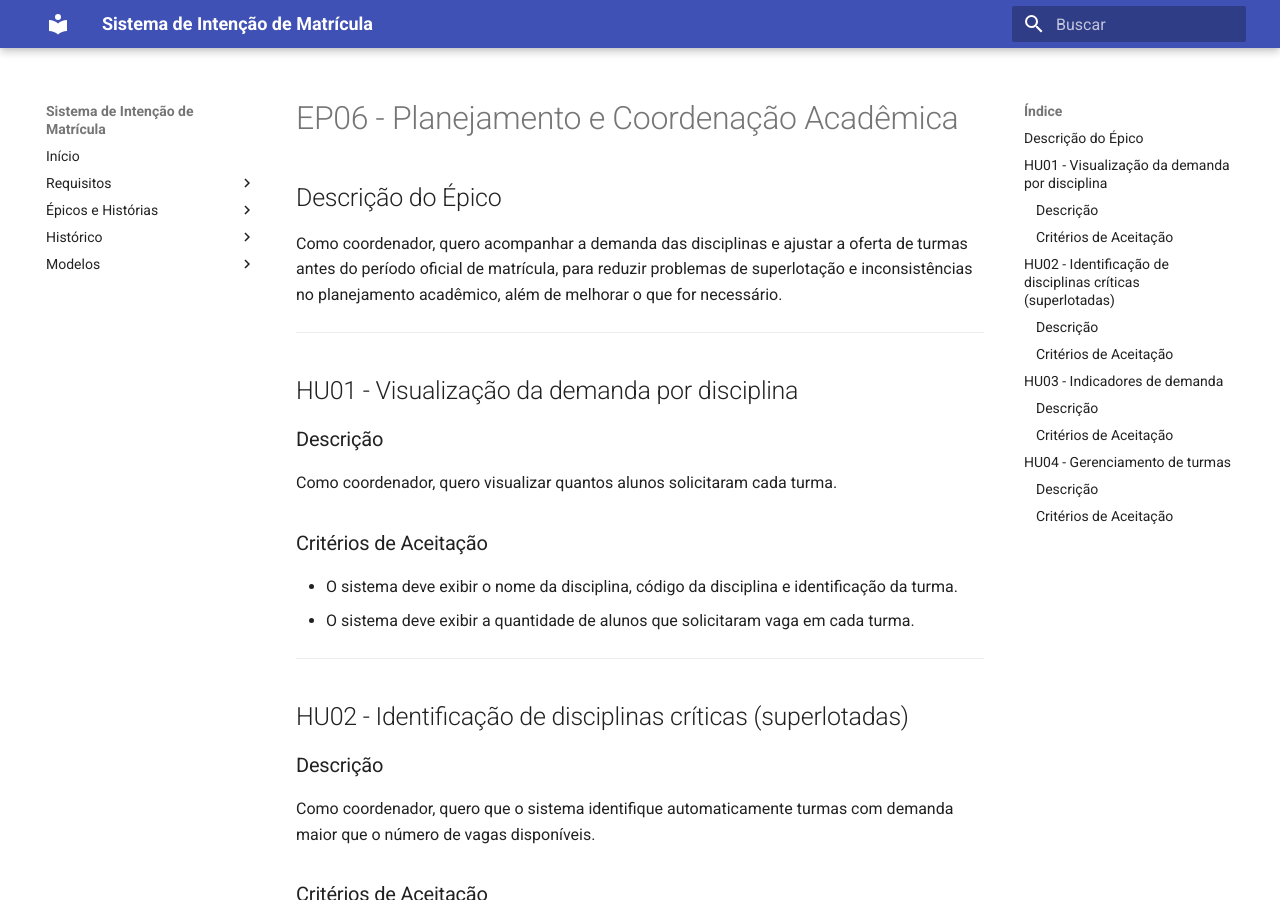
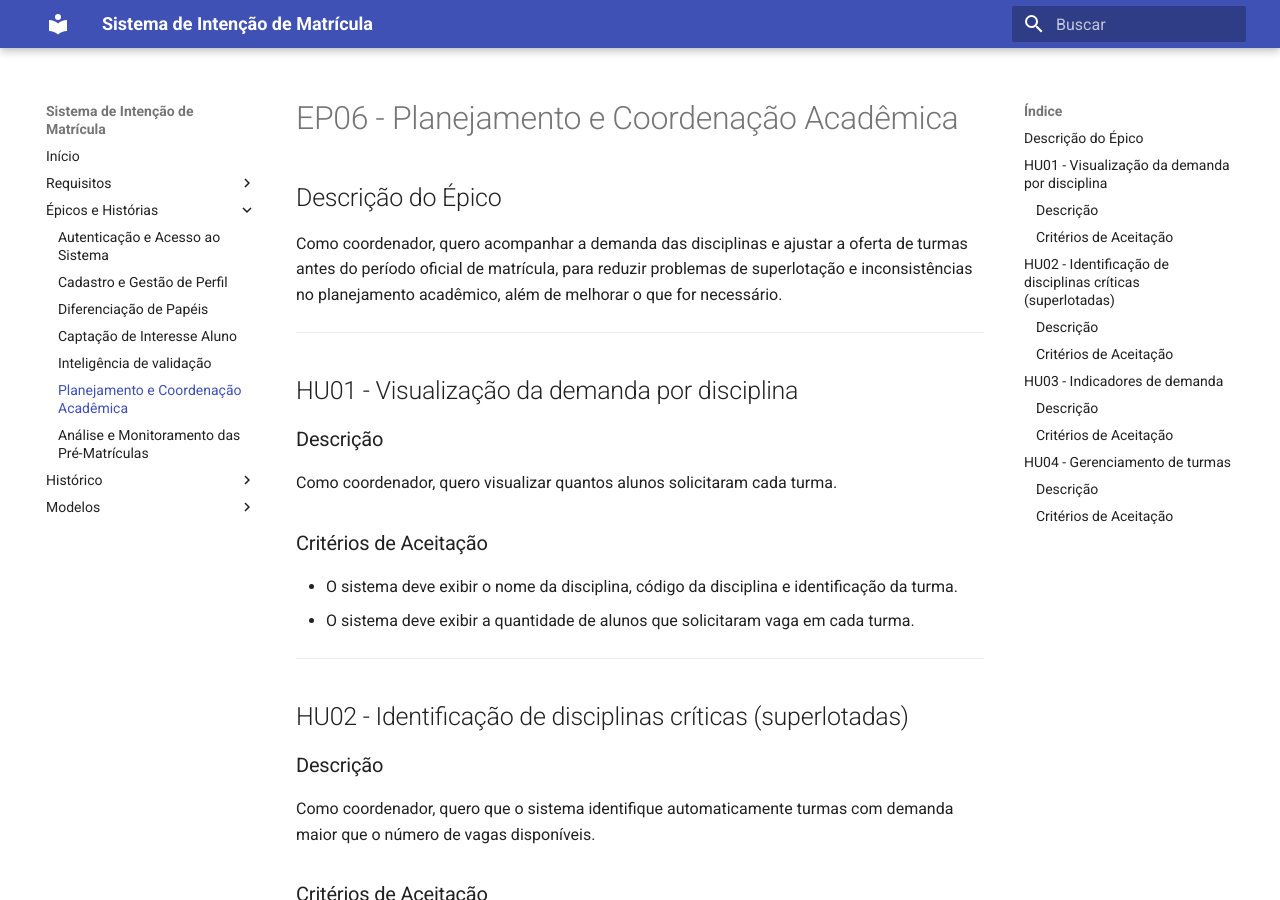
Before and after one commit to si-2026-1/Sistema_de_intencao_de_matricula, an MkDocs documentation site: the page built from docs/epicos_e_historias_de_usuarios/EP06_Planejamento_e_Coordenação Acadêmica.md, in a window 1280 px wide and 900 px high. Built offline with MkDocs 1.6.1 and Material for MkDocs 9.7.7, drawn with Linux system fonts in a browser that asks for light colours.

Commit message:
Update mkdocs.yml

```diff
--- a/mkdocs.yml
+++ b/mkdocs.yml
@@ -21,6 +21,7 @@ nav:
       - Diferenciação de Papéis: epicos_e_historias_de_usuarios/EP03_Diferenciação_de_Papéis.md
       - Captação de Interesse Aluno: epicos_e_historias_de_usuarios/EP04_Captacao_de_interesse_alunos.md
       - Inteligência de validação: epicos_e_historias_de_usuarios/EP05_Inteligencia_e_validacao.md
+      - Planejamento e Coordenação Acadêmica: epicos_e_historias_de_usuarios/EP06_Planejamento_e_Coordenação Acadêmica.md
       - Análise e Monitoramento das Pré-Matrículas: epicos_e_historias_de_usuarios/EP07_Analise_e_Monitoramento_das_Pre-Matreculas.md
 
 
```
